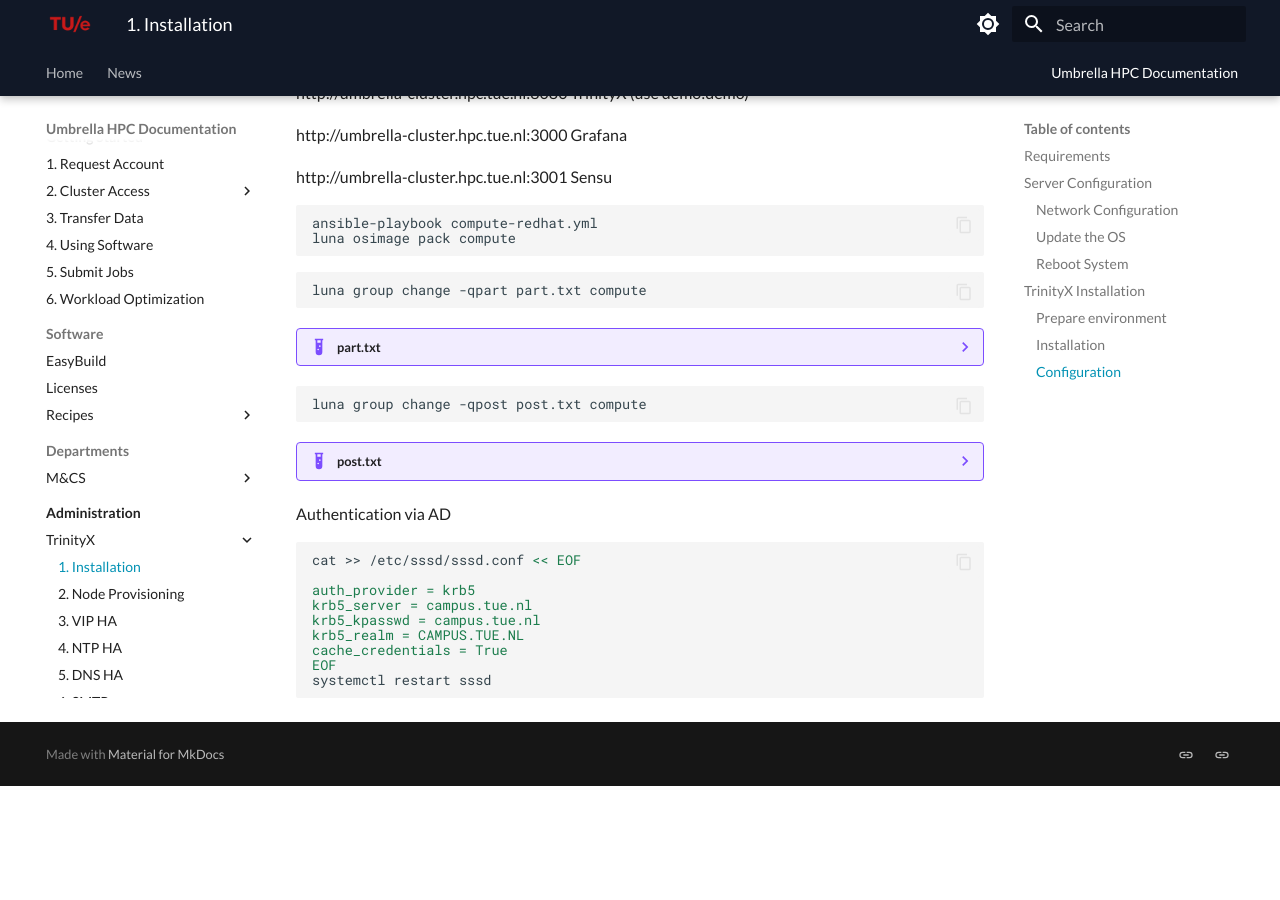
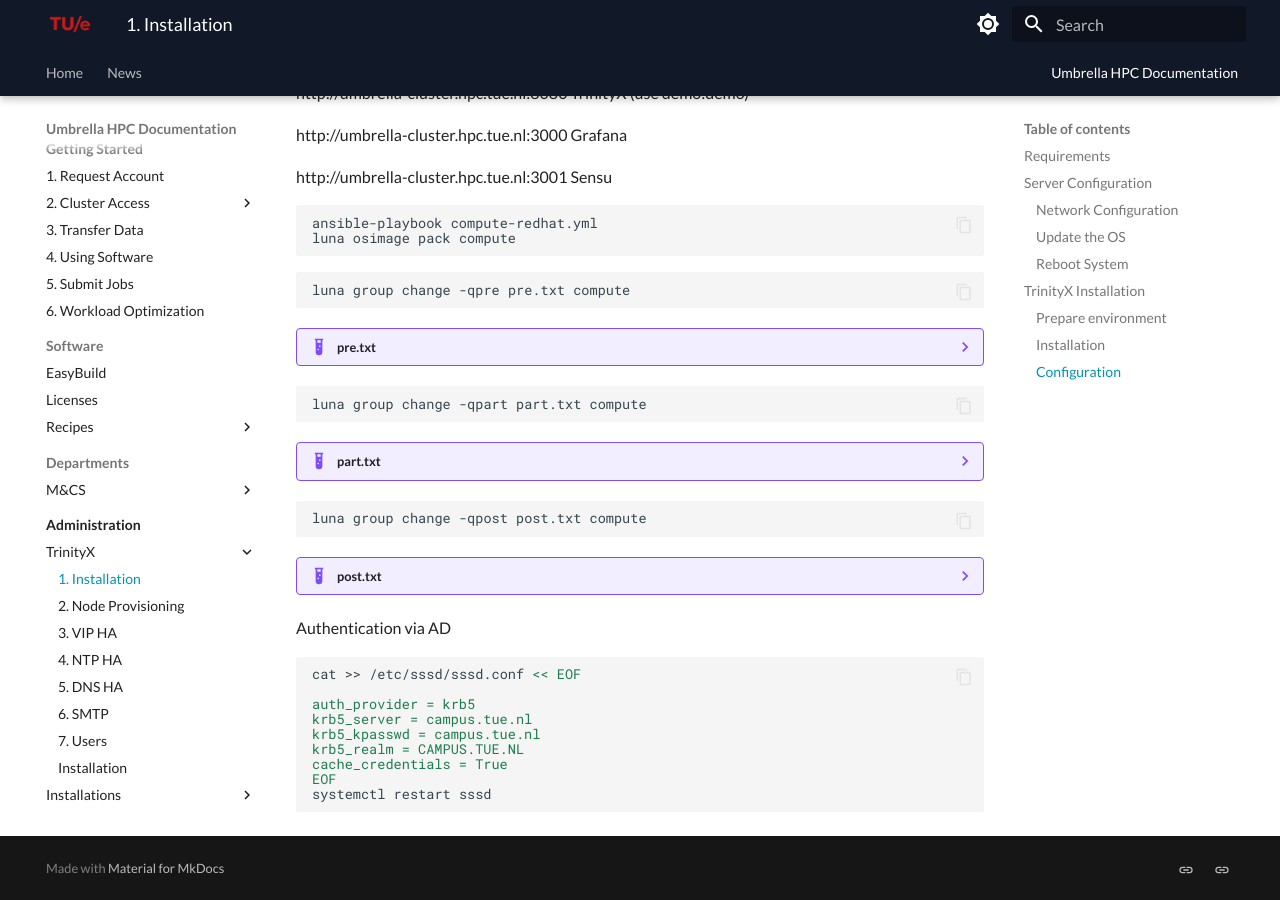
Before and after one commit to gferhpc/supercomputing.tue.nl, an MkDocs documentation site: the page built from pages/documentation/administration/trinityx/installation.md, in a window 1280 px wide and 900 px high, scrolled down 3176 px. Built offline with MkDocs 1.6.1 and Material for MkDocs 9.7.7, drawn with Linux system fonts in a browser that asks for light colours; before the commit the page ends 3962 px from its top, so only the background shows below that.

Commit message:
Update installation.md

````diff
--- a/pages/documentation/administration/trinityx/installation.md
+++ b/pages/documentation/administration/trinityx/installation.md
@@ -183,6 +183,18 @@
 ```
 
 ```shell
+luna group change -qpre pre.txt compute
+```
+??? example "pre.txt"
+
+    ```shell
+    ipmitool user set name 3 trinityx
+    ipmitool user set password 3 PASSWD
+    ipmitool user priv 3 4 1
+    ipmitool user enable 3
+    ```
+
+```shell
 luna group change -qpart part.txt compute
 ```
 
````
